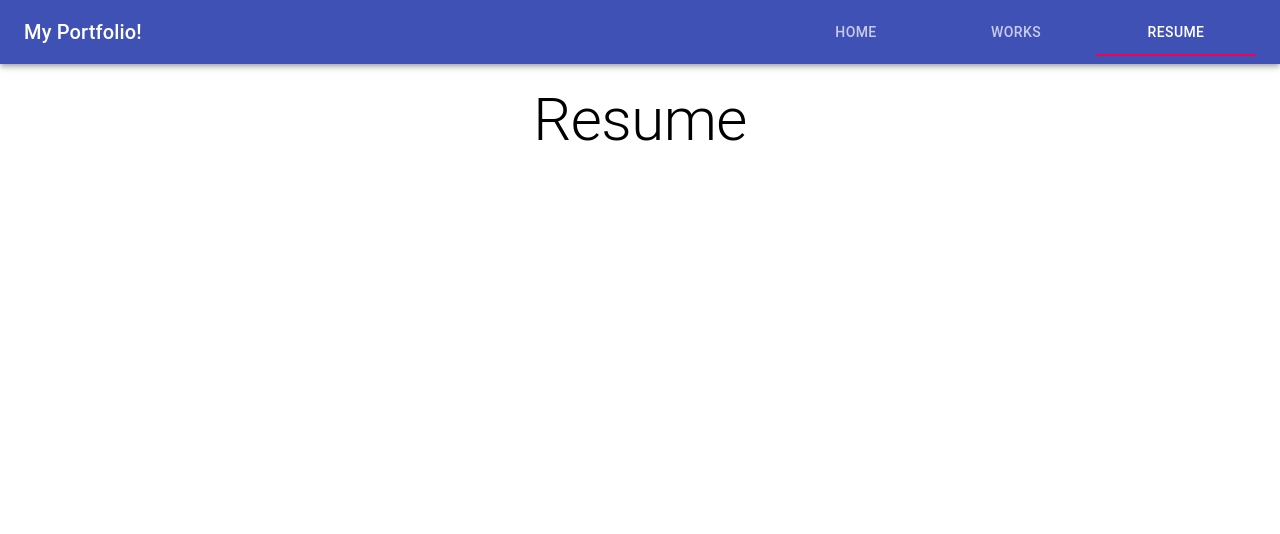
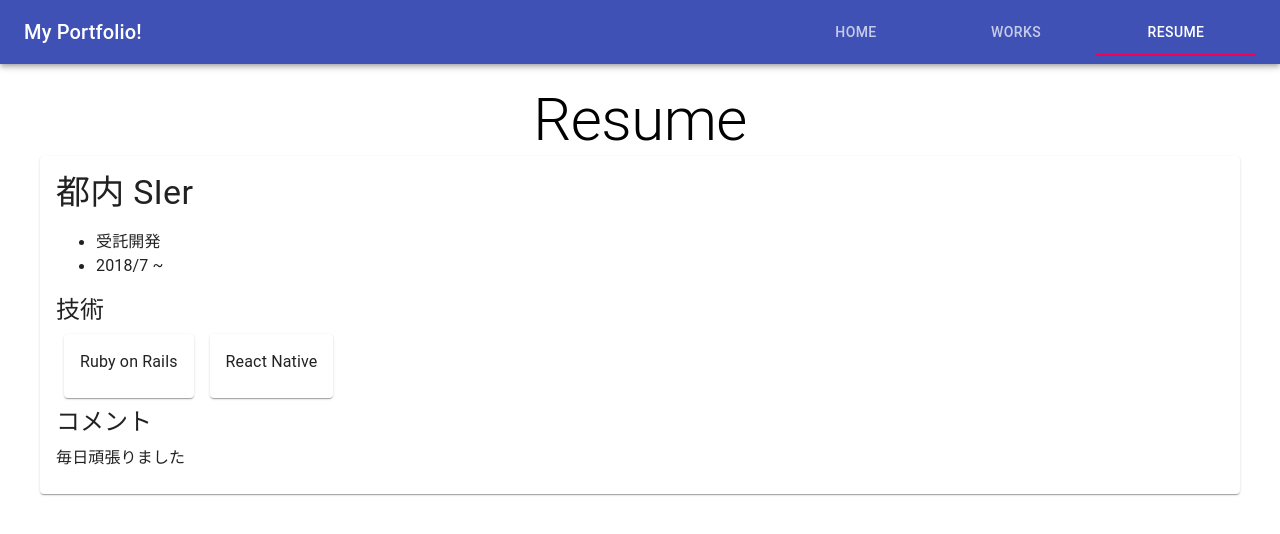
Before and after one commit to iteduki/react-portfolio, a React (Create React App) app: page / in a window 1280 px wide. Both pictures are taken after a click on the tab "RESUME". Shown: the top 534 px of the page. Built offline with nearby package versions, Linux system fonts and the light colour scheme.

Commit message:
Resumeのレイアウトを決定

```diff
--- a/src/pages/Resume.tsx
+++ b/src/pages/Resume.tsx
@@ -1,5 +1,5 @@
 import React from "react"
-import { Box, Typography } from "@material-ui/core"
+import { Box, Typography, Card, CardContent } from "@material-ui/core"
 import { makeStyles } from "@material-ui/styles"
 
 const useStyles = makeStyles({
@@ -8,7 +8,12 @@ const useStyles = makeStyles({
     flexDirection: "column",
     alignItems: "center",
     margin: 20
-  }
+  },
+  card: {
+    width: "100%",
+    maxWidth: 1200
+  },
+  skillCard: { margin: 8 }
 })
 
 export default function Resume() {
@@ -16,6 +21,36 @@ export default function Resume() {
   return (
     <Box className={classes.resume}>
       <Typography variant="h2">Resume</Typography>
+      <Card className={classes.card}>
+        <CardContent>
+          <Typography variant="h4">都内 SIer</Typography>
+          <ul>
+            <li>
+              <Typography variant="body1">受託開発</Typography>
+            </li>
+            <li>
+              <Typography variant="body1">2018/7 ~</Typography>
+            </li>
+          </ul>
+          <Typography variant="h5">技術</Typography>
+          <Box style={{ display: "flex" }}>
+            <Card className={classes.skillCard}>
+              <CardContent>
+                <Typography variant="body1">Ruby on Rails</Typography>
+              </CardContent>
+            </Card>
+            <Card className={classes.skillCard}>
+              <CardContent>
+                <Typography variant="body1">React Native</Typography>
+              </CardContent>
+            </Card>
+          </Box>
+          <Typography variant="h5" gutterBottom>
+            コメント
+          </Typography>
+          <Typography variant="body1">毎日頑張りました</Typography>
+        </CardContent>
+      </Card>
     </Box>
   )
 }
```
